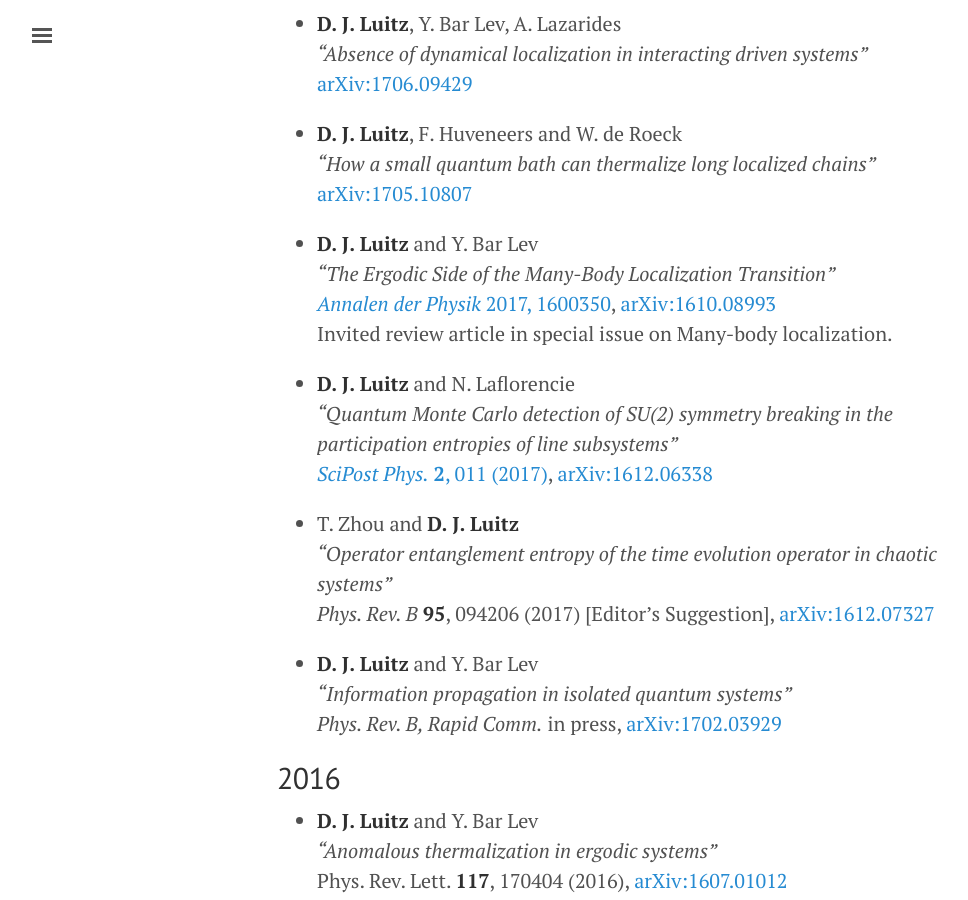
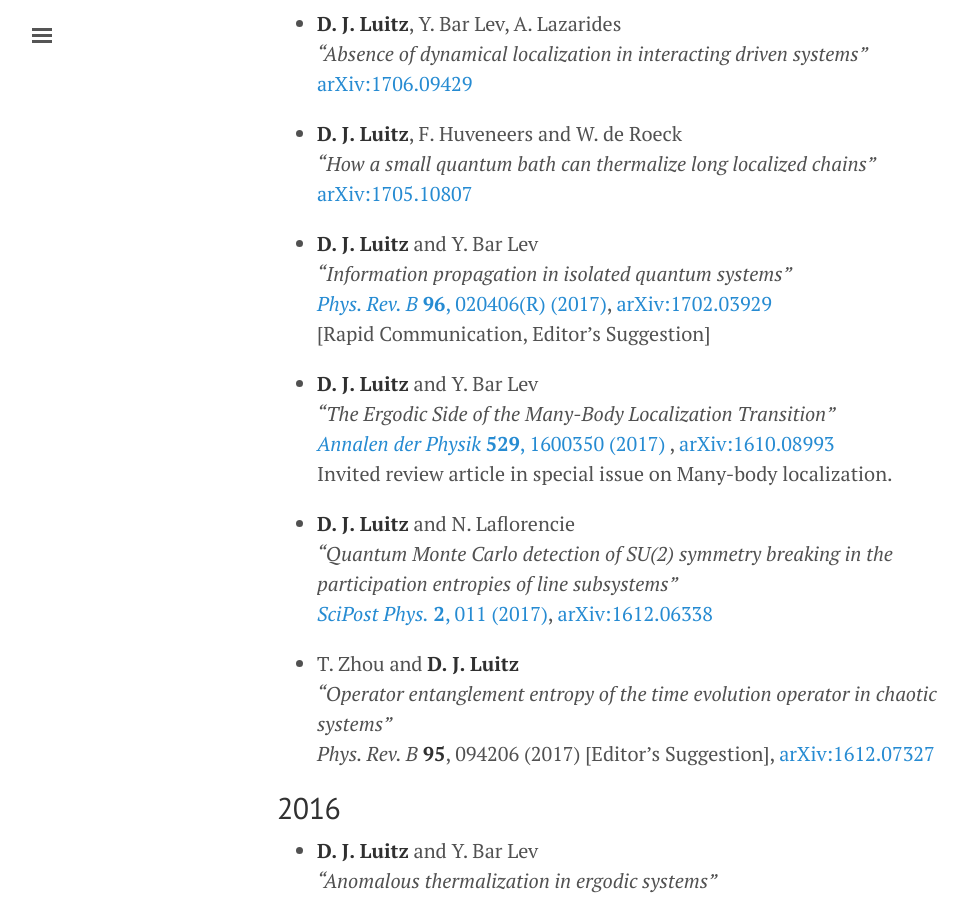
Before and after one commit to dluitz/dluitz.github.io, a Jekyll site: the page built from publications.md, in a window 1280 px wide and 900 px high, scrolled down 341 px. Shown: the whole window, without its empty margins (3-971 px from the left). Built offline with Jekyll 4.4.1, drawn with Linux system fonts in a browser that asks for light colours.

Commit message:
[publist] update PRB/AdP

```diff
--- a/publications.md
+++ b/publications.md
@@ -18,8 +18,13 @@ My ORCID is [0000-0003-0099-5696](https://orcid.org/0000-0003-0099-5696).
 [arXiv:1705.10807](https://arxiv.org/abs/1705.10807)
 
 + **D. J. Luitz** and Y. Bar Lev
+*"Information propagation in isolated quantum systems"*
+[*Phys. Rev. B* **96**, 020406(R) (2017)](https://journals.aps.org/prb/abstract/10.1103/PhysRevB.96.020406), [arXiv:1702.03929](https://arxiv.org/abs/1702.03929)
+[Rapid Communication, Editor's Suggestion]
+
++ **D. J. Luitz** and Y. Bar Lev
 *"The Ergodic Side of the Many-Body Localization Transition"*
-[*Annalen der Physik* 2017, 1600350](http://onlinelibrary.wiley.com/doi/10.1002/andp.201600350/full), [arXiv:1610.08993](http://arxiv.org/abs/1610.08993)
+[*Annalen der Physik*  **529**,  1600350 (2017) ](http://onlinelibrary.wiley.com/doi/10.1002/andp.201600350/full), [arXiv:1610.08993](http://arxiv.org/abs/1610.08993)
 Invited review article in special issue on Many-body localization.
 
 + **D. J. Luitz** and N. Laflorencie
@@ -29,10 +34,6 @@ Invited review article in special issue on Many-body localization.
 + T. Zhou and **D. J. Luitz**
 *"Operator entanglement entropy of the time evolution operator in chaotic systems"*
 *Phys. Rev. B* **95**, 094206 (2017) [Editor's Suggestion], [arXiv:1612.07327](https://arxiv.org/abs/1612.07327)
-
-+ **D. J. Luitz** and Y. Bar Lev
-*"Information propagation in isolated quantum systems"*
-*Phys. Rev. B, Rapid Comm.* in press, [arXiv:1702.03929](https://arxiv.org/abs/1702.03929)
 
 
 2016
```
